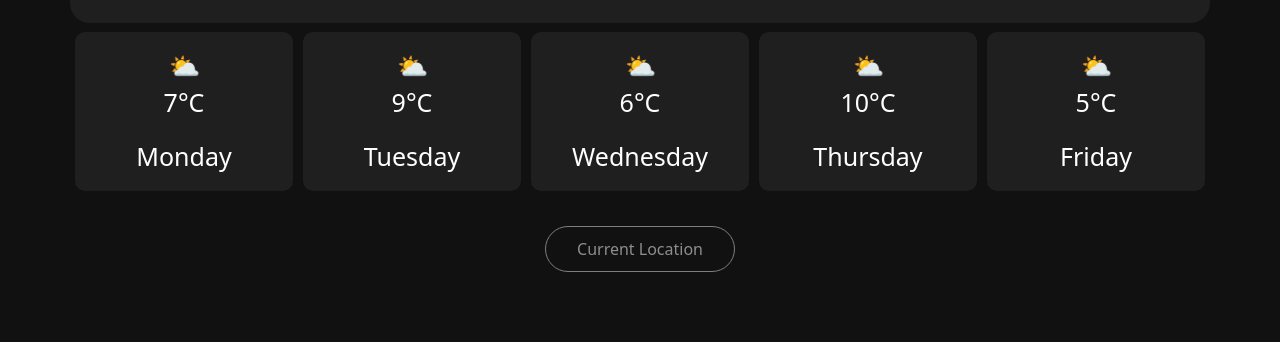
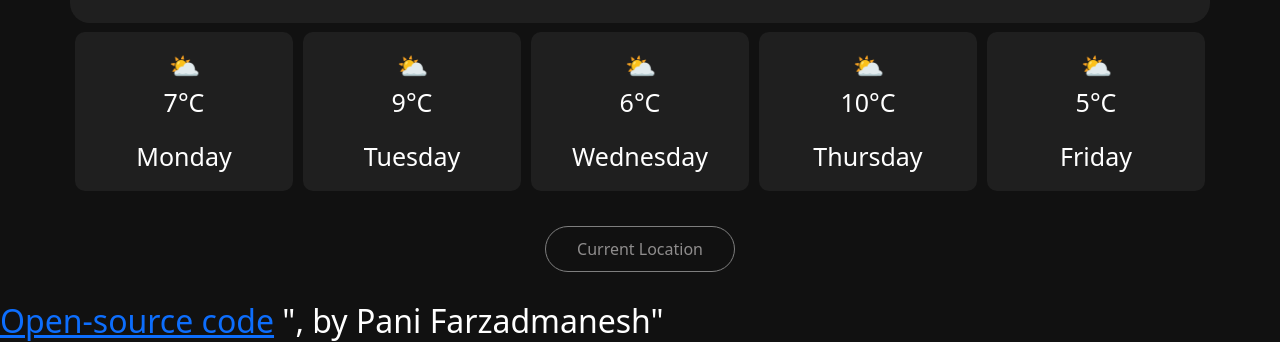
Before and after one commit to panifarz/WeatherApp, a website built with Parcel: page index.html in a window 1280 px wide. Shown: the part 491-833 px from the top of the page. Built offline with nearby package versions, Linux system fonts and the light colour scheme.

Commit message:
added open source code

```diff
--- a/index.html
+++ b/index.html
@@ -101,7 +101,10 @@
         <button class="currentLocation" type="submit">Current Location</button>
       </form>
     </div>
-
+    <h2>
+      <a href="https://github.com/panifarz/WeatherApp">Open-source code</a> ",
+      by Pani Farzadmanesh"
+    </h2>
     <script src="src/index.js"></script>
   </body>
 </html>
```
